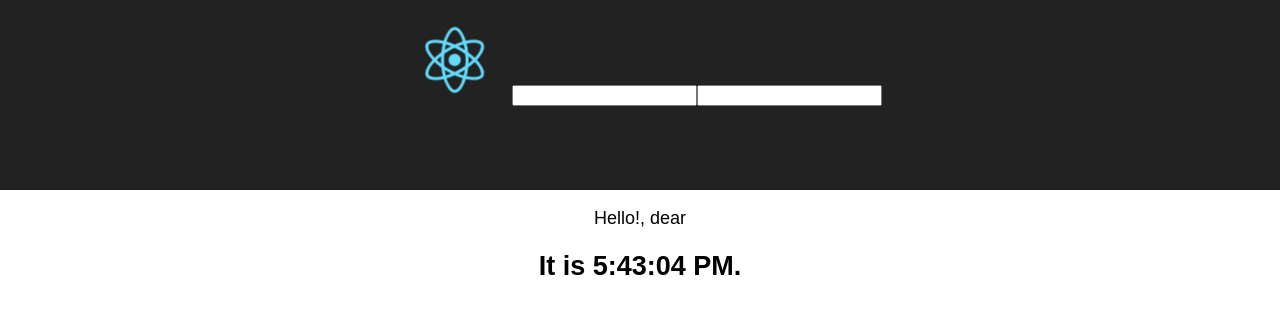
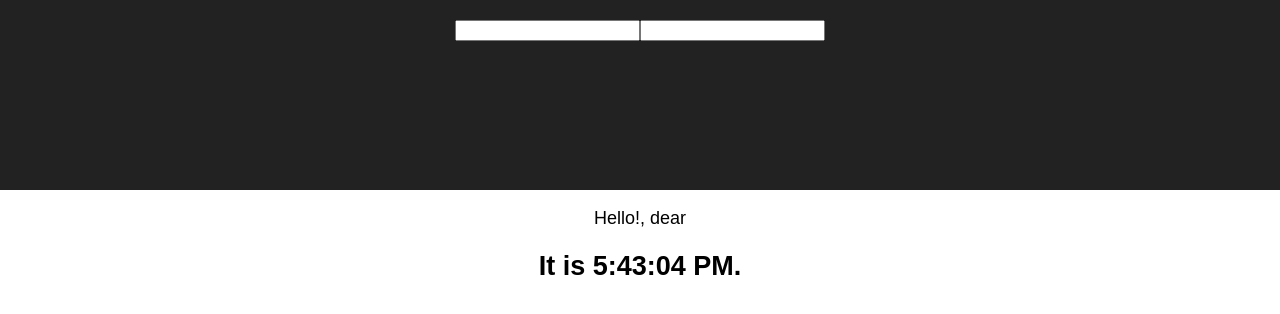
Before and after one commit to Perekhod-Viktoriia/react_schedule, a React (Create React App) app: page / in a window 1280 px wide. Shown: the top 314 px of the page. Built offline with nearby package versions, Linux system fonts and the light colour scheme.

Commit message:
del logo

```diff
--- a/src/App.css
+++ b/src/App.css
@@ -1,10 +1,5 @@
 .App {
   text-align: center;
-}
-
-.App-logo {
-  animation: App-logo-spin infinite 20s linear;
-  height: 80px;
 }
 
 .App-header {
--- a/src/App.js
+++ b/src/App.js
@@ -1,5 +1,4 @@
 import React, {Component} from 'react';
-import logo from './logo.svg';
 import './App.css';
 
 class App extends Component {
@@ -7,7 +6,6 @@
         return (
             <div className="App">
                 <header className="App-header">
-                    <img src={logo} className="App-logo" alt="logo"/>
                     <input name="name" className="Inputs" id={"name"}/>
                     <input name="surname" className="Inputs" id={"surname"}/>
 
```
